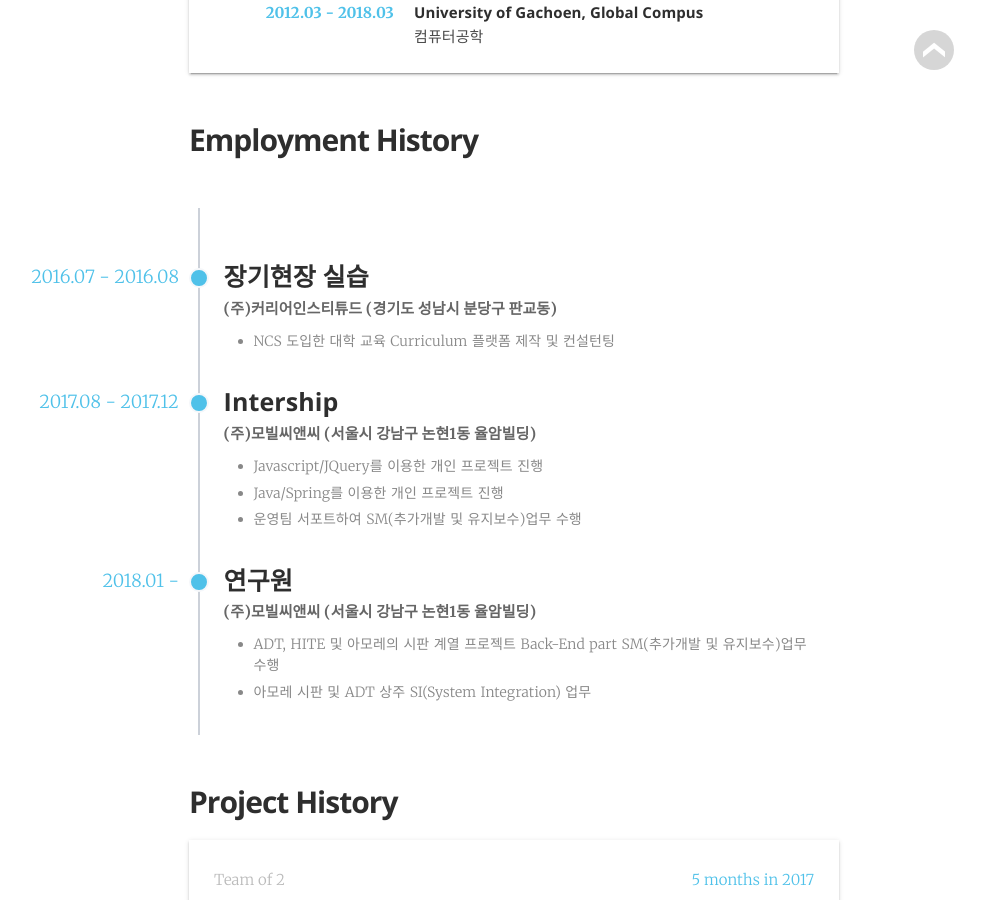
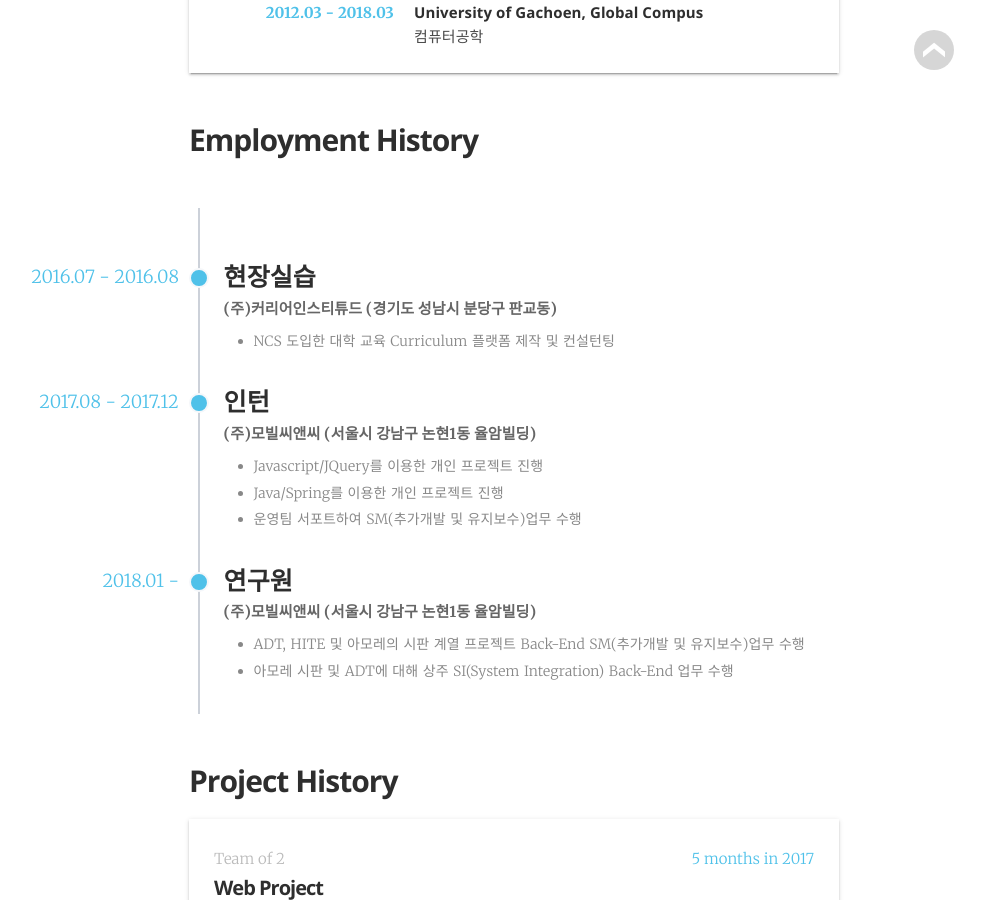
Before and after one commit to jwillmer/jekyllDecent, a Jekyll site: the page built from _pages/cv.html, in a window 1280 px wide and 900 px high, scrolled down 1126 px. Shown: the whole window, without its empty margins (126-1111 px from the left). Built offline with Jekyll 4.4.1, drawn with Linux system fonts in a browser that asks for light colours; some web fonts are replaced.

Commit message:
Update cv.yml

```diff
--- a/_data/cv.yml
+++ b/_data/cv.yml
@@ -15,13 +15,13 @@ geunyoung:
         - time:             "2016.07 - 2016.08"
           location:         "경기도 성남시 분당구 판교동"
           company:          "(주)커리어인스티튜드"
-          position:         "장기현장 실습"
+          position:         "현장실습"
           responsibilities:
             - NCS 도입한 대학 교육 Curriculum 플랫폼 제작 및 컨설턴팅
         - time:             "2017.08 - 2017.12"
           location:         "서울시 강남구 논현1동 율암빌딩"
           company:          "(주)모빌씨앤씨"
-          position:         "Intership"
+          position:         "인턴"
           responsibilities:
             - "Javascript/JQuery를 이용한 개인 프로젝트 진행"
             - "Java/Spring를 이용한 개인 프로젝트 진행"
@@ -31,8 +31,8 @@ geunyoung:
           company:          "(주)모빌씨앤씨"
           position:         "연구원"
           responsibilities:
-            - "ADT, HITE 및 아모레의 시판 계열 프로젝트 Back-End part SM(추가개발 및 유지보수)업무 수행"
-            - "아모레 시판 및 ADT 상주 SI(System Integration) 업무 "
+            - "ADT, HITE 및 아모레의 시판 계열 프로젝트 Back-End SM(추가개발 및 유지보수)업무 수행"
+            - "아모레 시판 및 ADT에 대해 상주 SI(System Integration) Back-End 업무 수행"
     projects:
         - time:             "5 months in 2017"
           team:             "Team of 2"
```
